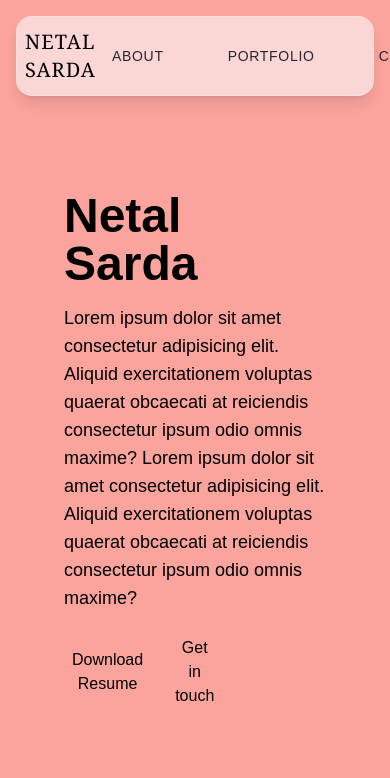
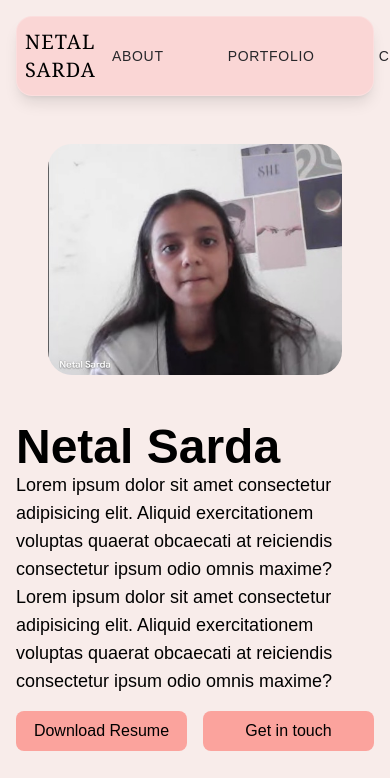
Before and after one commit to NetalSarda/my-portfolio, a Next.js app: page /about in a window 390 px wide. Shown: the top 778 px of the page. Built offline with nearby package versions, Linux system fonts and the light colour scheme.

Commit message:
Mobile layout of home and about done

```diff
--- a/src/app/globals.css
+++ b/src/app/globals.css
@@ -52,10 +52,10 @@ body {
 @media screen and (max-width:700px) {
   html {
     padding-top: 0;
+    padding-bottom: 0;
   }
-
-  body {
-    background: transparent;
+  body{
+    border-radius: 0;
   }
 }
 
--- a/src/components/About/AboutHero.jsx
+++ b/src/components/About/AboutHero.jsx
@@ -2,8 +2,8 @@ import React from "react";
 
 const AboutHero = () => {
   return (
-    <div className="w-full h-auto lg:h-[60vh] my-12 gap-4 flex flex-col lg:flex-row p-8">
-      <div className="flex-1 flex flex-col justify-center h-full px-8 py-4 space-y-4">
+    <div className="w-full h-auto lg:h-[60vh] sm:my-12 gap-4 flex flex-col-reverse lg:flex-row p-4 sm:p-8">
+      <div className="flex-1 flex flex-col justify-center h-full sm:px-8 sm:py-4 sm:space-y-4">
         <h1 className="text-5xl"><b>Netal Sarda</b></h1>
         <p className="text-lg">
           Lorem ipsum dolor sit amet consectetur adipisicing elit. Aliquid
@@ -12,7 +12,7 @@ const AboutHero = () => {
           exercitationem voluptas quaerat obcaecati at reiciendis consectetur
           ipsum odio omnis maxime?
         </p>
-        <div className="flex w-1/2 justify-evenly gap-4">
+        <div className="flex sm:w-3/4 w-full py-4 justify-evenly gap-4">
           <button className="p-2 bg-[var(--background)] rounded-lg flex-1">
             Download Resume
           </button>
--- a/src/components/Home/ContactSection.jsx
+++ b/src/components/Home/ContactSection.jsx
@@ -1,7 +1,7 @@
 import React from "react";
 
 const ContactSection = () => {
-  return <div className="lg:h-full h-screen w-full bg-[var(--card-bg)] lg:w-[30%]">
+  return <div className="lg:h-full sm:hidden h-screen w-full bg-[var(--card-bg)] lg:w-[30%]">
     this is Contact Page
   </div>;
 };
--- a/src/components/Home/Hero.jsx
+++ b/src/components/Home/Hero.jsx
@@ -1,12 +1,16 @@
 import React, { useState, useEffect } from "react";
 import { motion } from "framer-motion";
 import { useConfig } from "@/contexts/ConfigContext";
+import Introduction from "./Introduction";
+import ContactSection from "./ContactSection";
 
 const Hero = () => {
 
   return (
     <motion.div className="w-full min-h-screen lg:min-h-full lg:h-[85vh] flex flex-col lg:flex-row lg:p-4 relative">
       <HeroLarge />
+      <Introduction/>
+      <ContactSection/>
     </motion.div>
   );
 };
@@ -22,7 +26,7 @@ const HeroLarge = ({ isHovered, setIsHovered }) => {
 
   return (
     <>
-      <div className="lg:h-full flex w-full lg:w-[70%] relative flex-col">
+      <div className="lg:h-full hidden sm:flex w-full lg:w-[70%] relative flex-col">
         <div className="flex h-full lg:flex-row flex-col lg:h-1/2 w-full">
           {/* First Div */}
           <motion.div
--- a/src/components/Home/Introduction.jsx
+++ b/src/components/Home/Introduction.jsx
@@ -6,7 +6,7 @@ import AboutText from "./Introduction/AboutText";
 
 const Introduction = () => {
   return (
-    <div className="lg:h-full flex w-full lg:w-[70%]  flex-col gap-4">
+    <div className="lg:h-full sm:hidden flex w-full lg:w-[70%]  flex-col gap-4">
       <div className="flex h-full lg:flex-row flex-col lg:h-1/2 w-full gap-4 ">
         <Designation />
         <ImageBanner />
```
